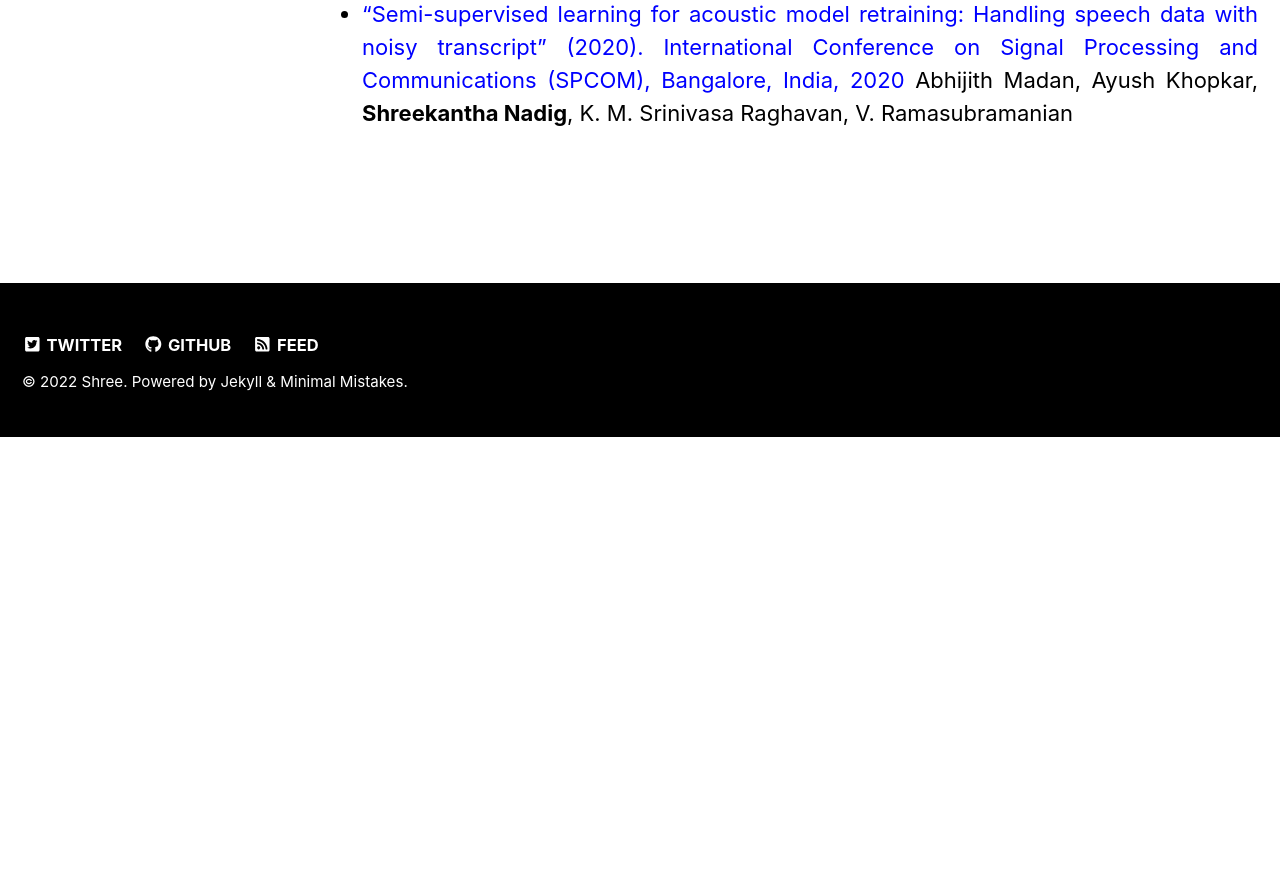
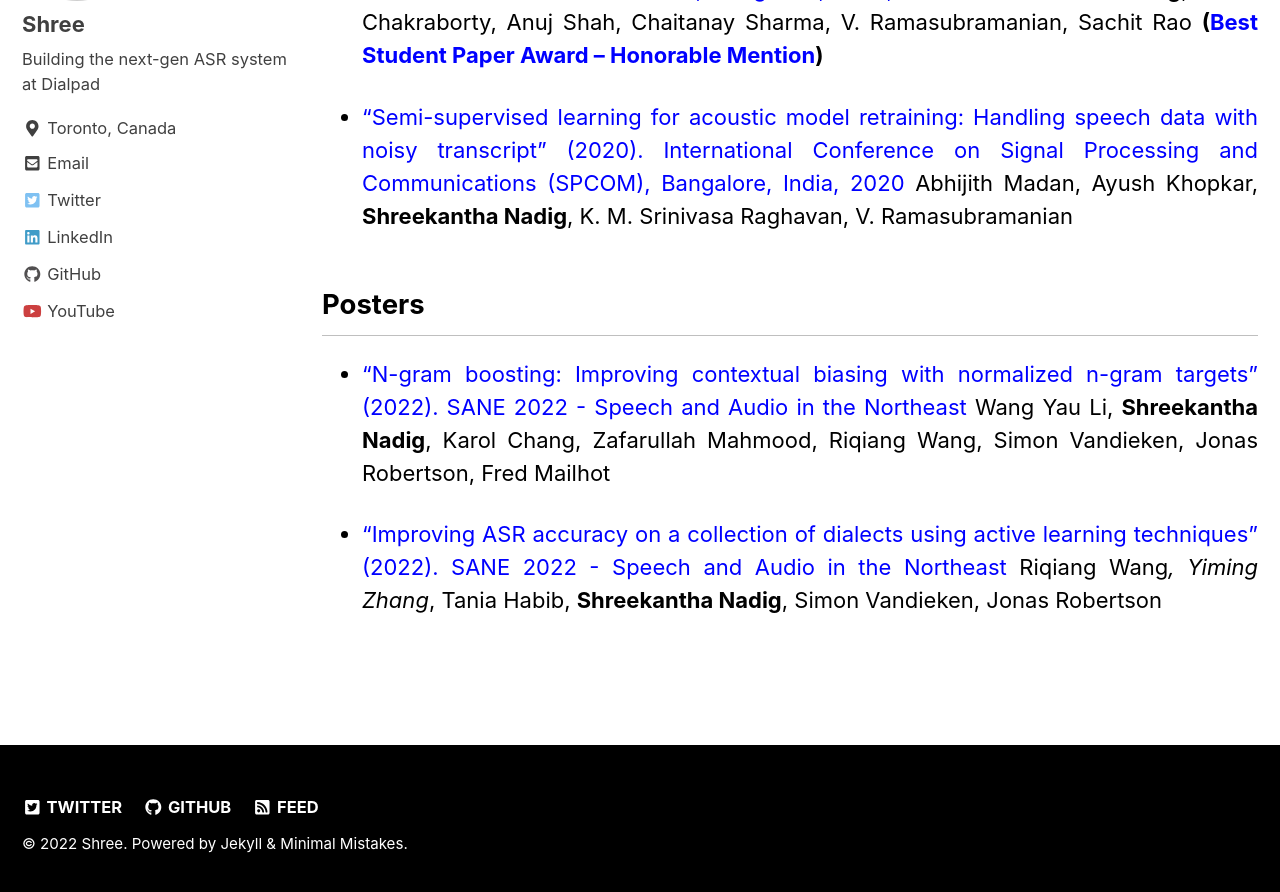
Before and after one commit to sknadig/sknadig.dev, a Jekyll site: the page built from _pages/publications.md, in a window 1280 px wide and 900 px high, scrolled down 928 px. Shown: the top 892 px of the window. Built offline with Jekyll 4.4.1, drawn with Linux system fonts in a browser that asks for light colours; nearby versions of some CDN libraries; before the commit the page ends 1365 px from its top, so only the background shows below that; some of the changed text lies outside the part shown.

Commit message:
Update posters and loc to Canada

```diff
--- a/_config.yml
+++ b/_config.yml
@@ -102,7 +102,7 @@ author:
   name: "Shree"
   avatar: "/assets/images/bio-photo.jpg"
   bio: "Building the next-gen ASR system at Dialpad"
-  location: "Bengaluru, India"
+  location: "Toronto, Canada"
   email: "shreekantha.nadig@iiitb.ac.in"
   # uri              : "https://sknadig.dev"
   home: # null (default), "absolute or relative url to link to author home"
--- a/_pages/publications.md
+++ b/_pages/publications.md
@@ -17,7 +20,11 @@ header:
 
 - ["Semi-supervised learning for acoustic model retraining: Handling speech data with noisy transcript" (2020). International Conference on Signal Processing and Communications (SPCOM), Bangalore, India, 2020](https://ieeexplore.ieee.org/document/9179517) Abhijith Madan, Ayush Khopkar, **Shreekantha Nadig**, K. M. Srinivasa Raghavan, V. Ramasubramanian
 
+## Posters
 
+- ["N-gram boosting: Improving contextual biasing with normalized n-gram targets" (2022). SANE 2022 - Speech and Audio in the Northeast](https://www.saneworkshop.org/sane2022/#Posters) Wang Yau Li, **Shreekantha Nadig**, Karol Chang, Zafarullah Mahmood, Riqiang Wang, Simon Vandieken, Jonas Robertson, Fred Mailhot
+
+- ["Improving ASR accuracy on a collection of dialects using active learning techniques" (2022). SANE 2022 - Speech and Audio in the Northeast](https://www.saneworkshop.org/sane2022/#Posters) Riqiang Wang*, Yiming Zhang*, Tania Habib, **Shreekantha Nadig**, Simon Vandieken, Jonas Robertson
 
 <style>
 #noneall a{
```
Also changed, not shown: other parts of _pages/publications.md (+3 -0 lines), _pages/home.md (+2 -2 lines), assets/images/Shreekantha_Nadig2.jpg (added).
